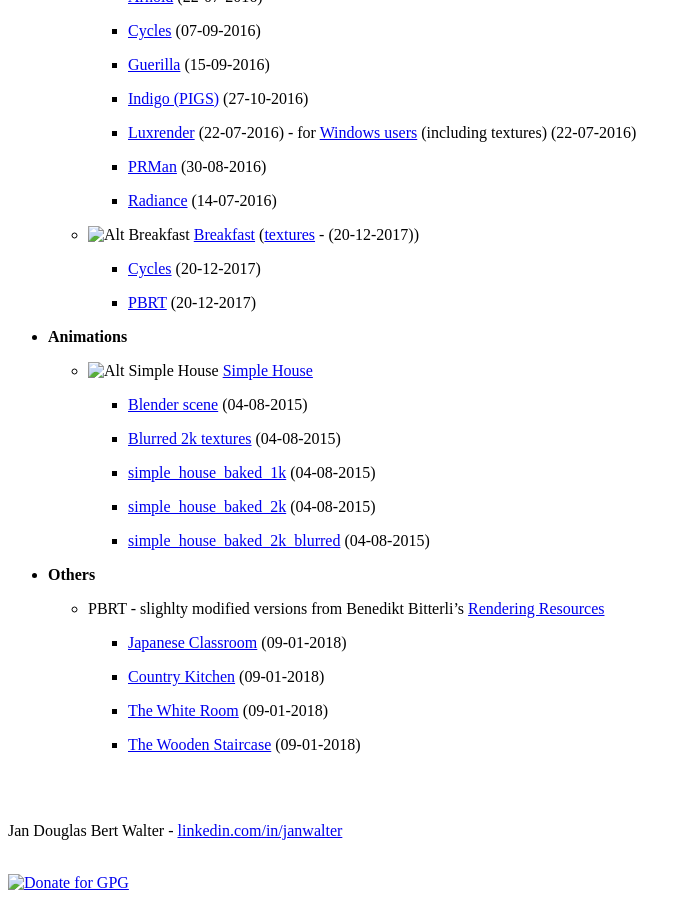
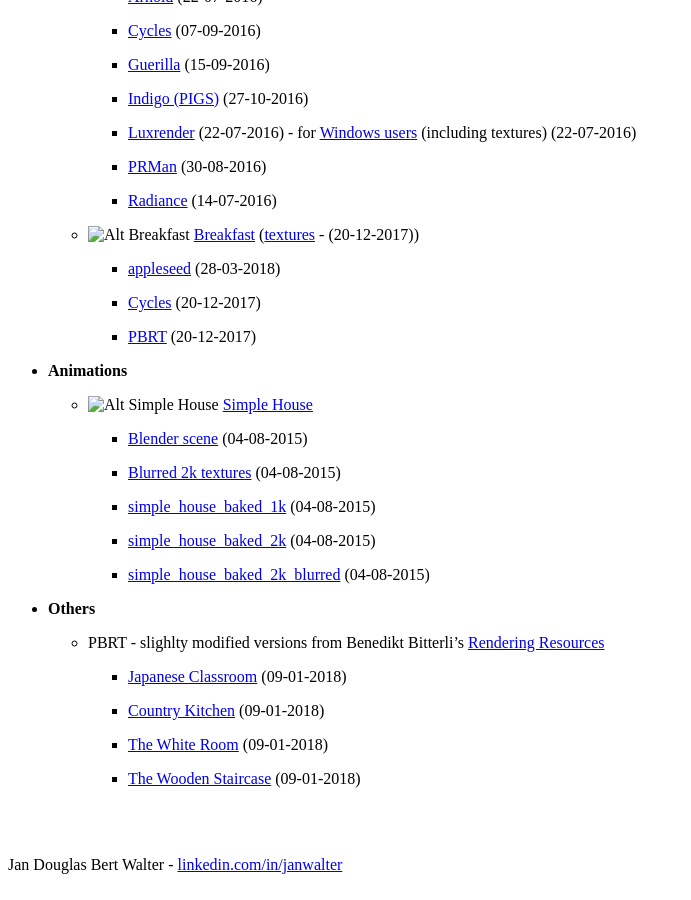
Before and after one commit to wahn/jan_walter_org, a Jekyll site: the page built from download/index.md, in a window 1280 px wide and 900 px high, scrolled down 5361 px. Shown: the whole window, without its empty margins (0-691 px from the left). Built offline with Jekyll 4.4.1, drawn with Linux system fonts in a browser that asks for light colours; Markdown is read by kramdown in place of the engine named in the settings.

Commit message:
The breakfast scene for appleseed.

```diff
--- a/download/index.md
+++ b/download/index.md
@@ -385,6 +385,8 @@
        [Breakfast](https://github.com/wahn/export_multi/tree/master/18_breakfast)
        ([textures](https://www.janwalter.org/Download/Scenes/breakfast_textures.tar.gz) - (20-12-2017))
 
+        + [appleseed](https://www.janwalter.org/Download/Scenes/breakfast_appleseed.tar.gz) (28-03-2018)
+
         + [Cycles](https://www.janwalter.org/Download/Scenes/breakfast_blend.tar.gz) (20-12-2017)
 
         + [PBRT](https://www.janwalter.org/Download/Scenes/breakfast_pbrt.tar.gz) (20-12-2017)
```
